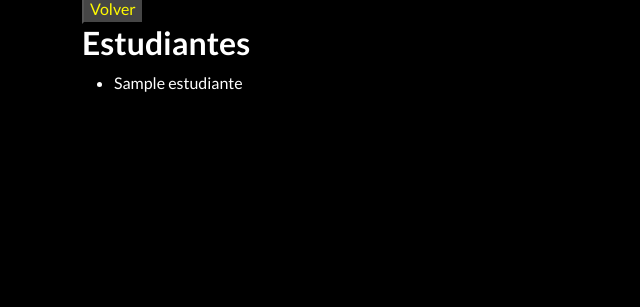
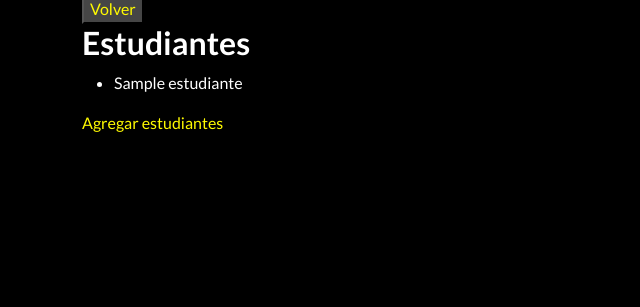
Before and after one commit to Franelli24/Tercera-pre-entrega-Marinelli, a Django app: template Escuela/clase/templates/clase/detalle_estudiante.html in a window 1280 px wide. Shown: the part 259-566 px from the top of the page, without its empty margins (0-640 px from the left). Run offline with Django 3.2, Linux system fonts and the light colour scheme; the template is opened without the code that fills it: most values are stand-ins (such as "Sample title", 1, 10 or a date in 2020); some libraries are stand-ins or nearby versions.

Commit message:
feat: form estudiantes

```diff
--- a/Escuela/clase/templates/clase/detalle_estudiante.html
+++ b/Escuela/clase/templates/clase/detalle_estudiante.html
@@ -20,5 +20,7 @@
         {% endfor %}
     </ul>
 
+<a href="{% url 'clase:clase_create_estudiante' %}"
+    style="color: rgb(255, 251, 0); text-decoration: none;">Agregar estudiantes</a>
 
 {% endblock contenido %}
```
